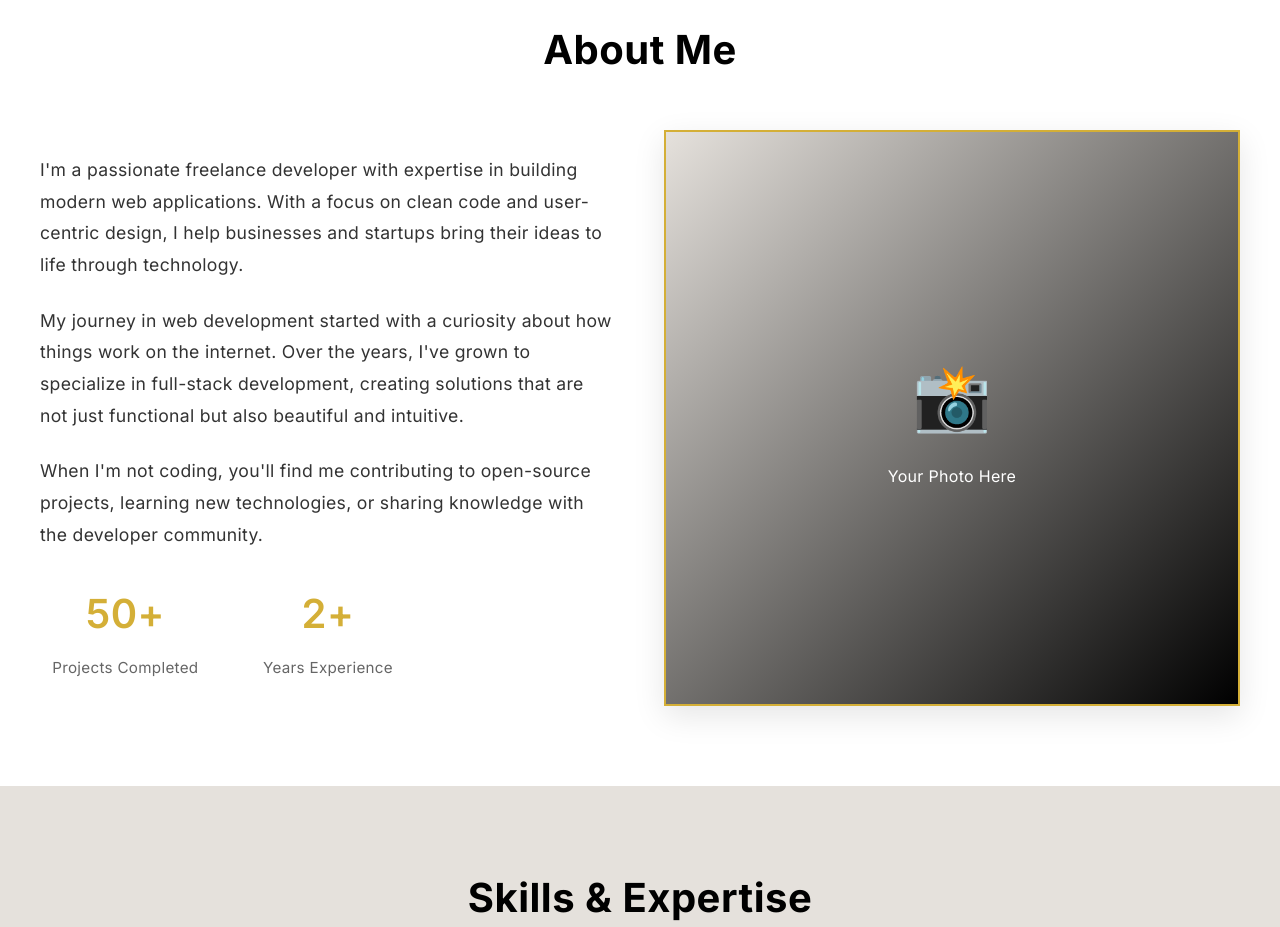
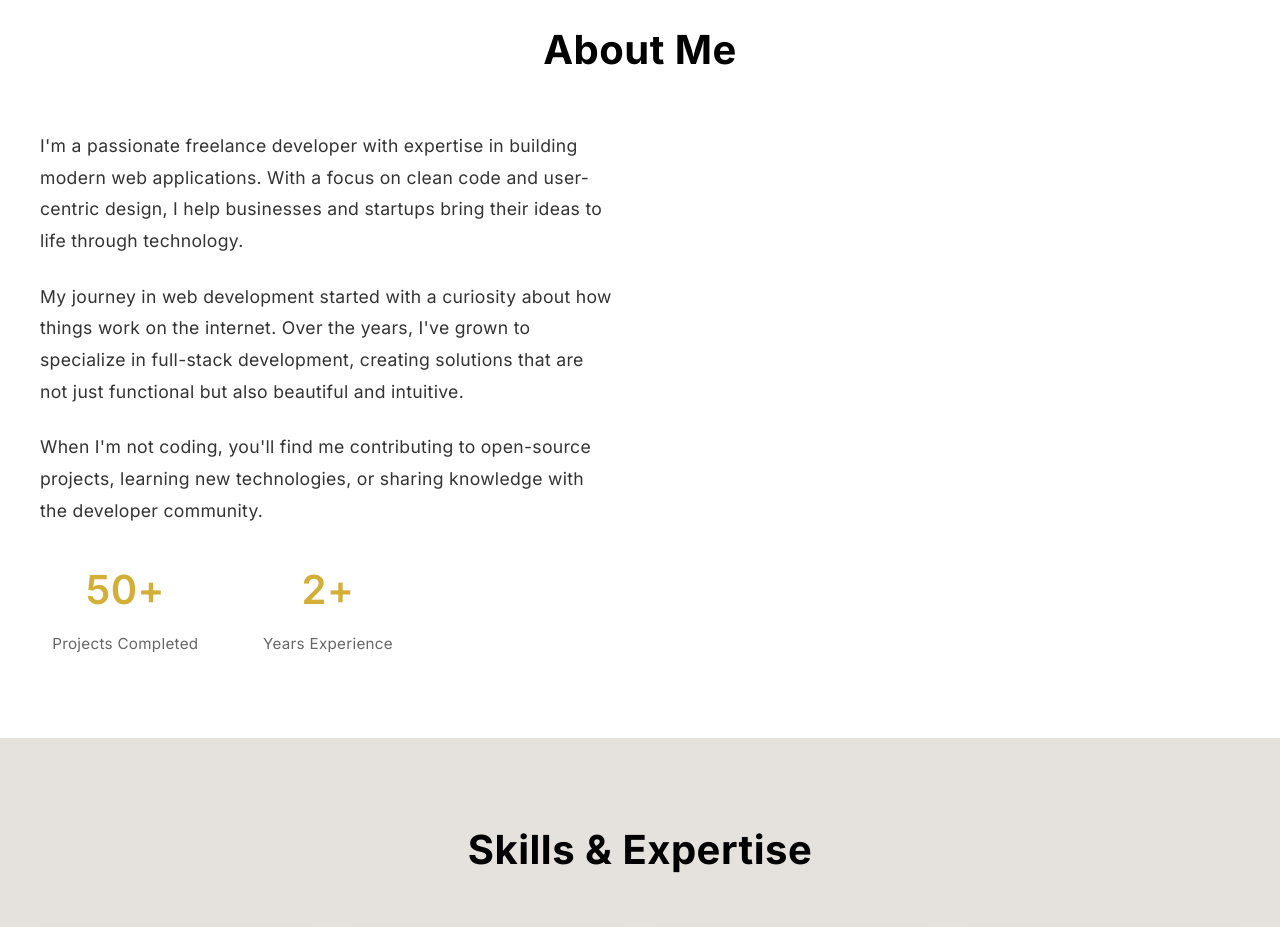
Before and after one commit to llabdigital/PortfolioWebsite, a React (Vite) app: page / in a window 1280 px wide. Shown: the part 980-1907 px from the top of the page. Built offline with nearby package versions, Linux system fonts and the light colour scheme.

Commit message:
remove image  option

```diff
--- a/src/components/About.jsx
+++ b/src/components/About.jsx
@@ -39,14 +39,6 @@ function About() {
               </div>
             </div>
           </div>
-          <div className="about-image">
-            <div className="image-placeholder">
-              <div className="placeholder-content">
-                <span>📸</span>
-                <p>Your Photo Here</p>
-              </div>
-            </div>
-          </div>
         </div>
       </div>
     </section>
```
